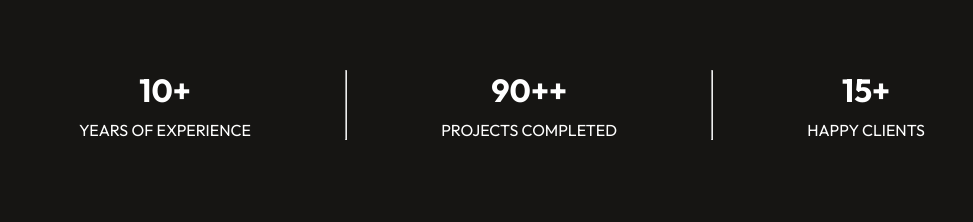
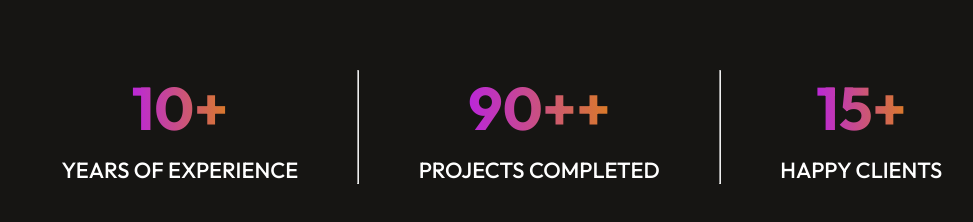
Before and after one commit to sadamali-oc/Portfolio-Website, a React (Vite) app in the folder portfolio-react/: page / in a window 1280 px wide. Shown: the part 1456-1678 px from the top of the page, without its empty margins (138-1111 px from the left). Built offline with nearby package versions, Linux system fonts and the light colour scheme.

Commit message:
Update About.css

```diff
--- a/portfolio-react/src/Components/About/About.css
+++ b/portfolio-react/src/Components/About/About.css
@@ -87,3 +87,29 @@
    gap: 10px;
    transition: 0.5s;
   }
+
+
+  .about-achievement h1{
+    font-size: 60px;
+    font-weight: 700;
+    background: linear-gradient(267deg, #DA7C25 0.36%, #B923E1 102.06%);
+
+    background-clip: text;
+    -webkit-background-clip: text;
+    -webkit-text-fill-color: transparent;
+  }
+
+  .about-achievement p{
+    font-size: 22px;
+    font-weight: 500;
+  }
+
+  .about-skill:hover{
+    transform: scale(1.05);
+    transition: 03s;
+  }
+
+  .about-achievement:hover{
+    transform: scale(1.12);
+    transition: 0.5s;
+  }
```
